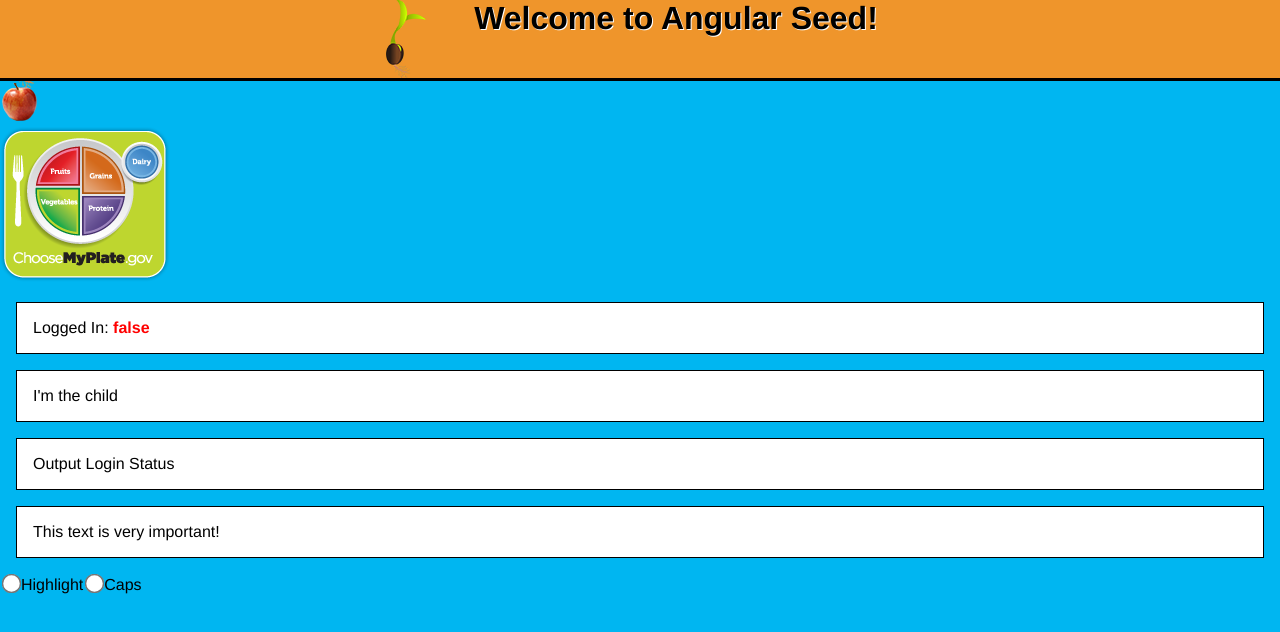
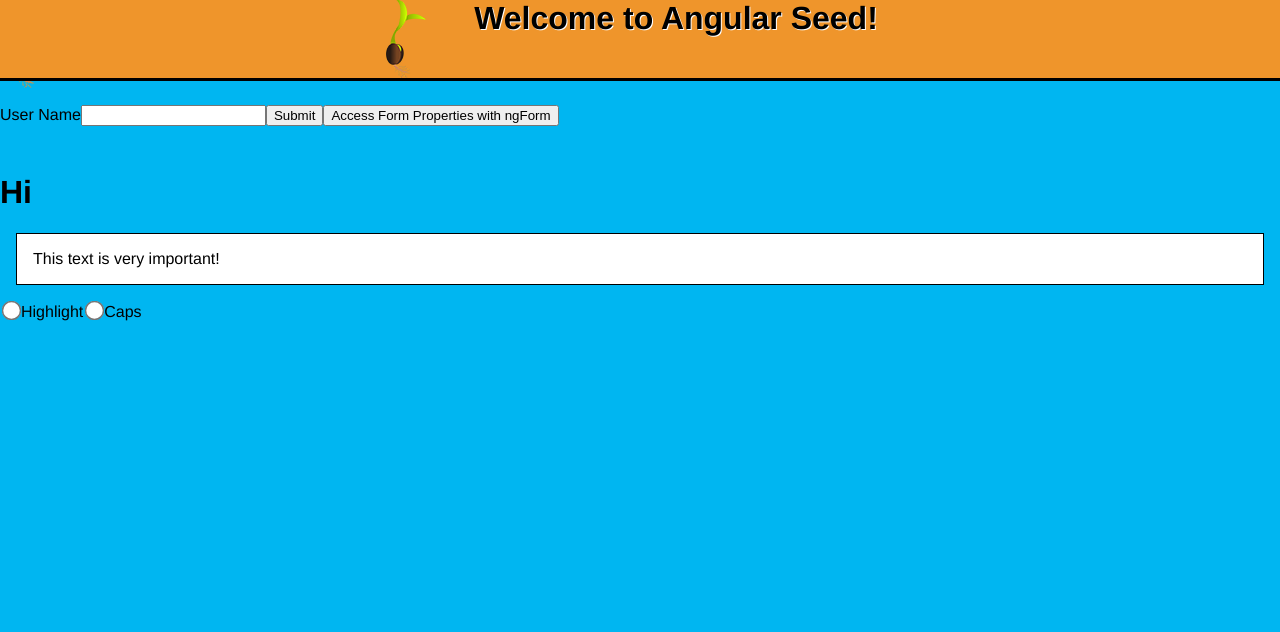
Before and after one commit to kevinruse/angular-v10-seed-code, an Angular app: page / in a window 1280 px wide. Shown: the top 632 px of the page. Built offline with nearby package versions, Linux system fonts and the light colour scheme.

Commit message:
guided exercise understanding template-driven forms and formcontrols

```diff
--- a/src/app/app.component.html
+++ b/src/app/app.component.html
@@ -1,23 +1,24 @@
 <div>
     <app-header [user]="user"></app-header>
-    <img src="assets/images/apple.png" status="You need to eat two more servings of fruit">
+    <app-login></app-login>
+  <!--  <img src="assets/images/apple.png" status="You need to eat two more servings of fruit">
     <section *ngIf="!user.registered">
         <img src="../assets/images/chooseMyPlate.gov.png">
     </section>
     <section *ngIf="user.registered">
         <img src="../assets/images/generic-plate.png">
-    </section>
+    </section>-->
 
   <!--  <button (click)="addFruit()">Add a serving of fruit</button>
     <h2>Fruit Counter: <span #fruit></span></h2>-->
-    <div [ngSwitch]="loggedIn">
+ <!--   <div [ngSwitch]="loggedIn">
         <p>Logged In:
             <span *ngSwitchCase="false" class="notRegistered">{{ loggedIn }}</span>
             <span *ngSwitchCase="true">{{ loggedIn }}</span>
             <span *ngSwitchDefault>Default Text Goes Here</span>
         </p>
     </div>
-    <app-child (login)="logIn($event)"></app-child>
+    <app-child (login)="logIn($event)"></app-child>-->
   <!--  <app-form-input icon="envelope">
         <small>Business Email</small>
         <label for="emailAddress">Email:</label>
--- a/src/app/app.module.ts
+++ b/src/app/app.module.ts
@@ -1,3 +1,4 @@
+import { FormsModule } from '@angular/forms';
 import { BrowserModule } from '@angular/platform-browser';
 import { NgModule } from '@angular/core';
 
@@ -9,15 +10,19 @@
 import { FontAwesomeModule } from '@fortawesome/angular-fontawesome';
 import { StatusComponent } from './status/status.component';
 import { StatusDirective } from './directives/status.directive';
+import { LoginComponent } from './login/login.component';
 
 @NgModule({
-    imports:      [ BrowserModule, FontAwesomeModule ],
+    imports:      [ BrowserModule,
+                    FontAwesomeModule,
+                    FormsModule],
     declarations: [ AppComponent,
                     HeaderComponent,
                     ChildComponent,
                     FormInputComponent,
                     StatusComponent,
-                    StatusDirective ],
+                    StatusDirective,
+                    LoginComponent ],
     bootstrap:    [ AppComponent ]
 })
 
--- /dev/null
+++ b/src/app/login/login.component.html
@@ -0,0 +1,11 @@
+<form #userNameForm="ngForm"
+      (ngSubmit)="onSubmit(userNameForm.value)">
+    <label for="userName">User Name</label>
+    <input type="text"
+           id="userName"
+           name="userName"
+           [(ngModel)]="userName">
+    <button type="submit">Submit</button>
+    <button type="button" (click)="log(userNameForm)">Access Form Properties with ngForm</button>
+</form>
+<h1>Hi {{ userName }}</h1>
--- /dev/null
+++ b/src/app/login/login.component.ts
@@ -0,0 +1,26 @@
+import { Component, OnInit } from '@angular/core';
+
+@Component({
+  selector: 'app-login',
+  templateUrl: './login.component.html',
+  styleUrls: ['./login.component.css']
+})
+export class LoginComponent implements OnInit {
+
+  userName: string;
+
+  onSubmit(form: any): void {
+    console.log('you submitted value: ', form);
+  }
+
+  log(val) {
+    console.log(val);
+  }
+
+
+  constructor() { }
+
+  ngOnInit(): void {
+  }
+
+}
```
Also changed, not shown: src/app/login/login.component.css (added), 1 other file (tests, documents, lock files or other folders).
